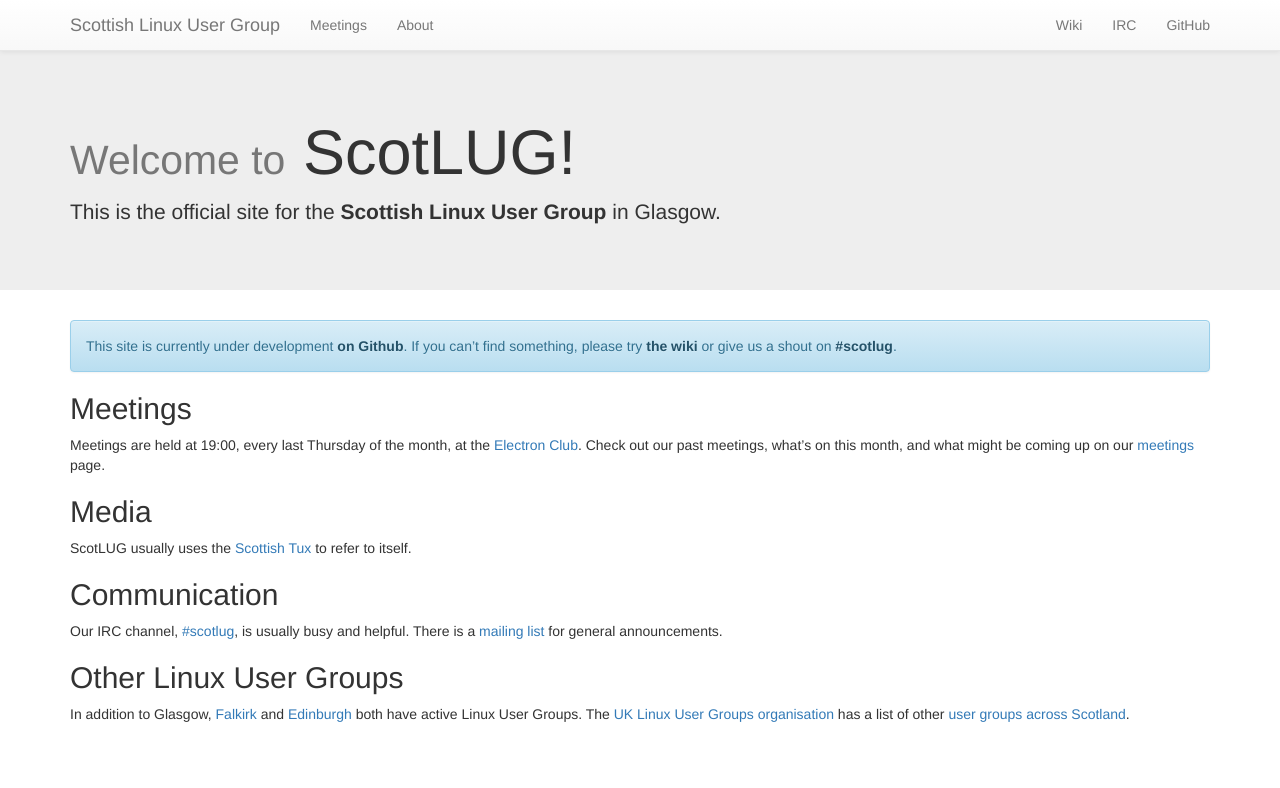
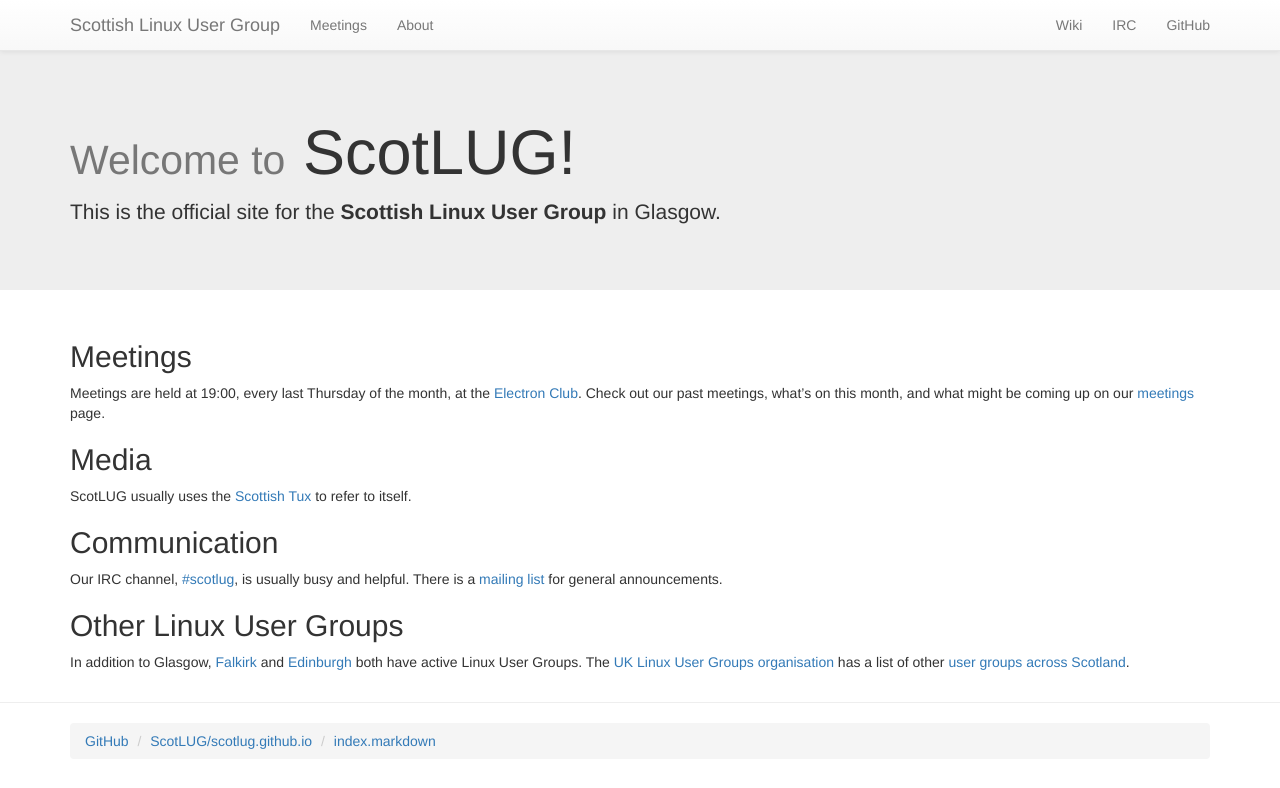
Before and after one commit to ScotLUG/scotlug.github.io, a Jekyll site: the page built from index.markdown, in a window 1280 px wide. Shown: the top 788 px of the page. Built offline with Jekyll 4.4.1, drawn with Linux system fonts in a browser that asks for light colours.

Commit message:
Remove notice and add link to github.io repo

```diff
--- a/_config.yml
+++ b/_config.yml
@@ -1,6 +1,3 @@
+exclude: [ Gemfile* ]
 title: Scottish Linux User Group
-notice: |
-  This site is currently under development <a class="alert-link" href="https://github.com/ScotLUG/Website">on Github</a>.  If you can’t find something, please try <a class="alert-link" href="http://www.scotlug.org.uk/wiki/Welcome">the wiki</a> or give us a shout on <a class="alert-link" href="https://webchat.freenode.net/?randomnick=1&amp;channels=%23scotlug&amp;prompt=1">#scotlug</a>.
-
-exclude:
-  - Gemfile*
+repo: ScotLUG/scotlug.github.io
--- a/_layouts/default.html
+++ b/_layouts/default.html
@@ -33,5 +33,13 @@
       {% endif %}
       {{ content }}
     </div>
+    <hr>
+    <footer class="container text-muted">
+      <ol class="breadcrumb">
+        <li><a href="https://pages.github.com/">GitHub</a></li>
+        <li><a href="https://github.com/{{ site.repo }}">{{ site.repo }}</a></li>
+        <li><a href="https://github.com/{{ site.repo }}/blob/master/{{ page.path }}">{{ page.path }}</a></li>
+      </ol>
+    </footer>
   </body>
 </html>
```
